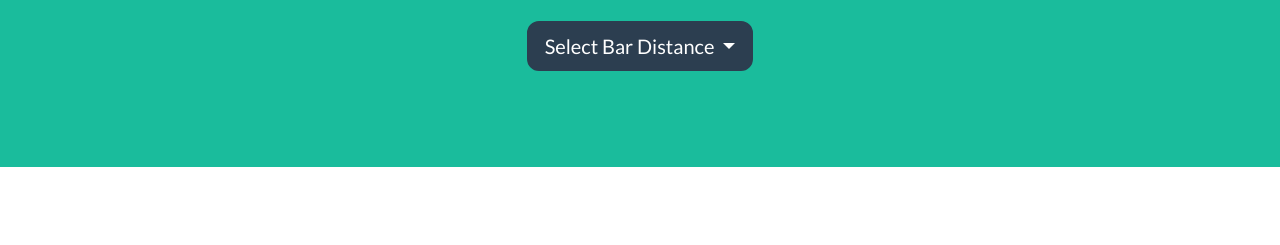
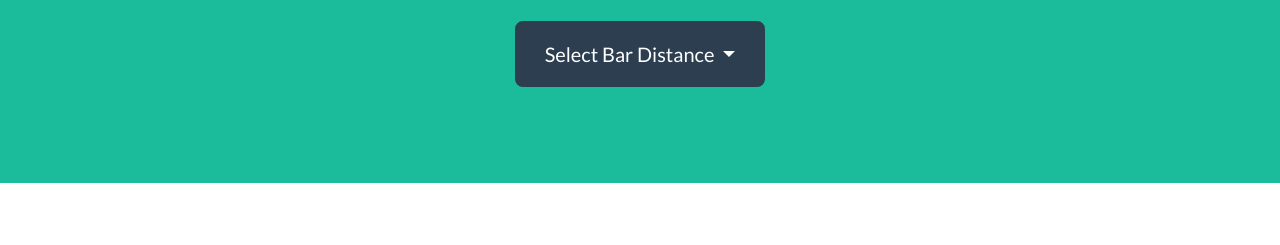
Before and after one commit to jpr243/Happy-Hour, a website with bundled scripts: page index.html in a window 1280 px wide. Shown: the part 555-800 px from the top of the page. Built offline with nearby package versions, Linux system fonts and the light colour scheme.

Commit message:
changed button again

```diff
--- a/index.html
+++ b/index.html
@@ -69,7 +69,7 @@
 
       <!-- Masthead Subheading -->
       <div class="dropdown">
-        <button class="btn btn-secondary btn-lg dropdown-toggle" type="button" id="dropdownMenuButton" data-toggle="dropdown" aria-haspopup="true" aria-expanded="false">
+        <button class="btn btn-secondary btn-xl dropdown-toggle" type="button" id="dropdownMenuButton" data-toggle="dropdown" aria-haspopup="true" aria-expanded="false">
           Select Bar Distance
         </button>
         <div class="dropdown-menu" aria-labelledby="dropdownMenuButton">
```
